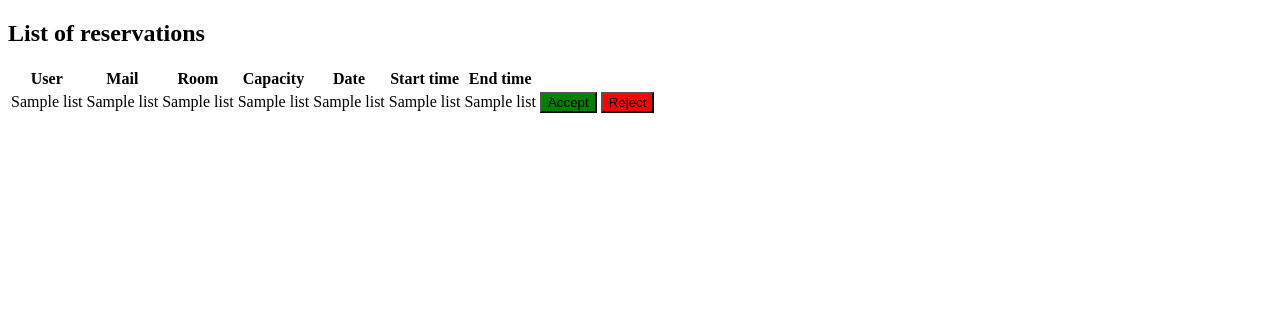
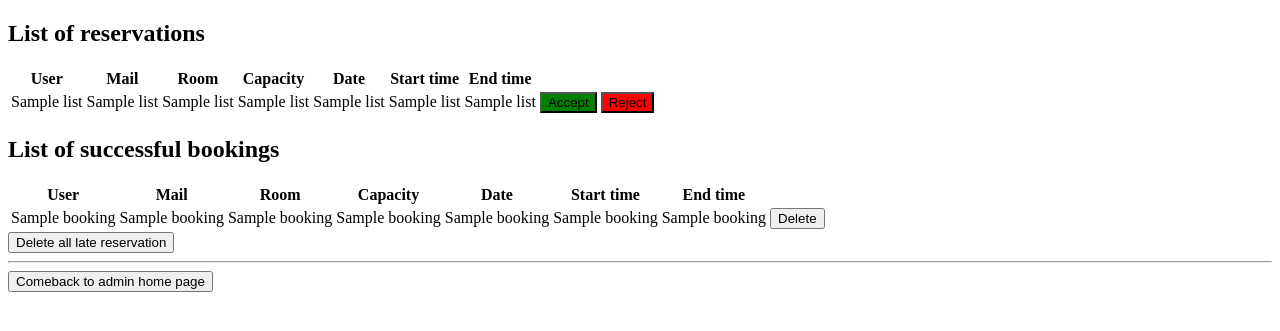
Before and after one commit to HuyTran7801/RoomReservation, a Flask app: template template/manageReservation.html in a window 1280 px wide. Shown: the top 331 px of the page. Run offline with Flask 3, Linux system fonts and the light colour scheme; the template is opened without the code that fills it: most values are stand-ins (such as "Sample title", 1, 10 or a date in 2020).

Commit message:
update function for admin role

```diff
--- a/DAO/db_connection.py
+++ b/DAO/db_connection.py
@@ -5,7 +5,7 @@ class DBConnection:
         self.__connection = connect(
             host="127.0.0.1",
             user="root",
-            password="giahuytran0708@",
+            password="password",
             database="room_system"
         )
 
--- a/app.py
+++ b/app.py
@@ -4,6 +4,7 @@ from controller.search_room_service import *
 from controller.time_service import *
 from controller.waiting_service import *
 from controller.book_service import *
+from controller.reservation_service import *
 from model.user import *
 import datetime
 
@@ -161,8 +162,10 @@ def manageReservation():
     click = request.form.get('click')
     waiting_service = WaitingService()
     waiting_list = waiting_service.show_all_waiting_list_total()
+    reservation_service = ReservationService()
+    reservations = reservation_service.get_all_reservations()
     if request.method == 'GET':
-        return render_template('manageReservation.html', list=waiting_list)
+        return render_template('manageReservation.html', list=waiting_list, bookings=reservations)
     if request.method == 'POST':
         if click.startswith("accept-"):
             _, waiting_id, user_id, room_id, time_id = click.split('-')
@@ -185,6 +188,15 @@ def manageReservation():
             waiting_list_update = waiting_service.show_all_waiting_list_total()
 
             return render_template('manageReservation.html', list=waiting_list_update)
+        elif click.startswith("delete-"):
+            _, reservation_id = click.split('-')
+            reservation_service.deleteReservation(reservation_id)
+            return redirect(url_for('manageReservation'))
+        elif click == 'deleteLateBookings':
+            reservation_service.deleteLateReservations()
+            return redirect(url_for('manageReservation'))
+        elif click == 'adminPage':
+            return redirect(url_for('admin'))
     return render_template('manageReservation.html')
 
 @app.route('/admin', methods=['GET', 'POST'])
@@ -203,8 +215,6 @@ def admin():
 def manageRoom():
     search_room_service = SearchRoomService()
     rooms = search_room_service.search_all_rooms()
-    # current =  '2025-12-31 14:00:00'
-    # current_time = datetime.datetime.now().replace(microsecond=0, second=0)
 
     if request.method == 'GET':
         return render_template('manageRoom.html', rooms=rooms)
@@ -216,6 +226,9 @@ def manageRoom():
         if create == 'onclick':
             capacity = request.form.get('capacity')
             roomName = request.form.get('roomName')
+            checkRoom = search_room_service.search_room_by_name(roomName)
+            if len(checkRoom) > 0:
+                return render_template('manageRoom.html', rooms=rooms, error_text='This room has been created')
             search_room_service.create_room(roomName, capacity)
             return redirect(url_for('manageRoom'))
         if adminPage == 'onclick':
@@ -228,8 +241,6 @@ def manageRoom():
 def manageTime():
     timme_service = TimeService()
     times = timme_service.show_all_times()
-    # current =  '2025-12-31 14:00:00'
-    # current_time = datetime.datetime.now().replace(microsecond=0, second=0)
     print(len(times))
     if request.method == 'GET':
         return render_template('manageTime.html', times=times)
@@ -239,8 +250,19 @@ def manageTime():
         create = request.form.get('create')
         adminPage = request.form.get('adminPage')
         if create == 'onclick':
-            start = request.form.get('start')
-            end = request.form.get('end')
+            timeRoom = request.form.get('timeRoom')
+            if timeRoom == 'slot1':
+                start = '08:00:00'
+                end = '09:59:00'
+            elif timeRoom == 'slot2':
+                start = '10:00:00'
+                end = '11:59:00'
+            elif timeRoom == 'slot3':
+                start = '13:00:00'
+                end = '14:59:00'
+            elif timeRoom == 'slot4':
+                start = '15:00:00'
+                end = '16:59:00'
             day = request.form.get('day')
             timme_service.add_time(day, start, end)
             return redirect(url_for('manageTime'))
--- a/controller/search_room_service.py
+++ b/controller/search_room_service.py
@@ -18,3 +18,5 @@ class SearchRoomService:
         self.__room_dao.delete_room(id)
     def create_room(self, roomName, capacity):
         self.__room_dao.create_room(roomName, capacity)
+    def search_room_by_name(self, name):
+        return self.__room_dao.get_room_by_name(name)
--- a/template/manageReservation.html
+++ b/template/manageReservation.html
@@ -51,6 +51,38 @@
             </tr>
             {% endfor %}
         </table>
+        <h2> List of successful bookings </h2>
+
+            <table>
+                <tr>
+                    <th>User</th>
+                    <th>Mail</th>
+                    <th>Room</th>
+                    <th>Capacity</th>
+                    <th>Date</th>
+                    <th>Start time</th>
+                    <th>End time</th>
+                    <th></th>
+                </tr>
+                {% for i in bookings: %}
+            <tr>
+                <td>{{i[4]}}</td>
+                <td>{{i[5]}}</td>
+                <td>{{i[6]}}</td>
+                <td>{{i[7]}}</td>
+                <td>{{i[8]}}</td>
+                <td>{{i[9]}}</td>
+                <td>{{i[10]}}</td>
+                <td>
+                    <button id="deleteBooking" name="click" value="delete-{{i[0]}}">Delete</button>
+                </td>
+            </tr>
+            {% endfor %}
+            </table>
+            <button id="deleteLateBookings" name="click" value="deleteLateBookings">Delete all late reservation</button>
+            <br>
+            <hr>
+            <button type="submit" name ="click" value="adminPage">Comeback to admin home page</button>
     </form>
 </body>
 </html>
--- a/template/manageRoom.html
+++ b/template/manageRoom.html
@@ -25,14 +25,12 @@
         <form action="" method="post">
             <table>
                 <tr>
-                    <th>ID</th>
                     <th>Capacity</th>
                     <th>Room Name</th>
                     <th></th>
                 </tr>
                 {% for room in rooms: %}
                 <tr>
-                    <td>{{ room[0]}}</td>
                     <td >{{room[1]}}</td>
                     <td>{{room[2]}}</td>
                     <td>
@@ -64,6 +62,7 @@
             <form action="" method="post">
                 <button type="submit" name ="adminPage" value="onclick">Comeback to admin home page</button>
             </form>
+            <p>{{error_text}}</p>
         </div>
 
 
```
Also changed, not shown: DAO/reservation_DAO.py (+13 -0 lines), DAO/room_DAO.py (+16 -10 lines), controller/reservation_service.py (added, +13 -0 lines), template/manageTime.html (+7 -4 lines).
